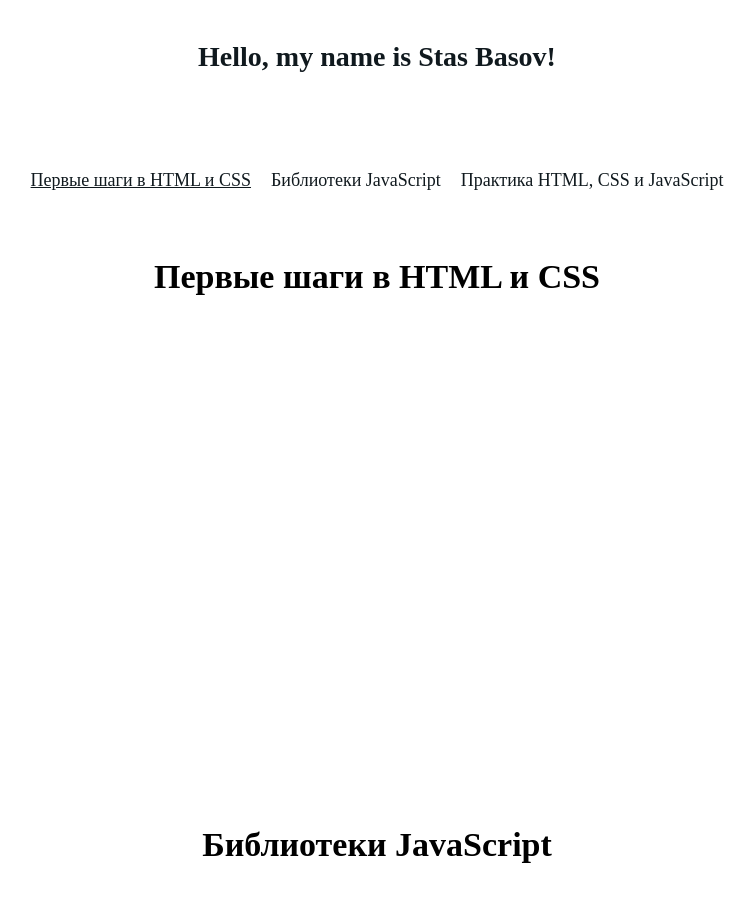
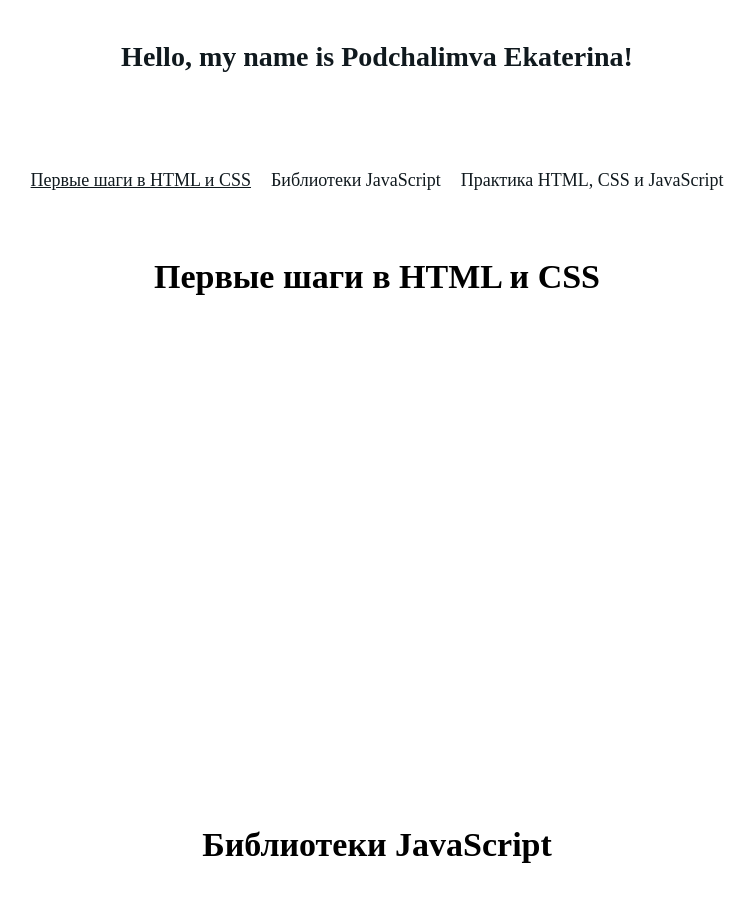
Before and after one commit to EkaterinaPodchalimova/project, a plain HTML site: page index.html in a window 1280 px wide. Shown: the top 901 px of the page, without its empty margins (271-1026 px from the left). Drawn offline with Linux system fonts and the light colour scheme.

Commit message:
Изменение имени

```diff
--- a/index.html
+++ b/index.html
@@ -6,13 +6,13 @@
   <link rel="stylesheet" href="style.css">
   <title>Портфолио</title>
   <meta name="viewport" content="width=device-width, initial-scale=1">
-  <meta name="description" content="портфолио Стас Басов на Яндекс Практикуме">
+  <meta name="description" content="портфолио Подчалимовой Екатерины на Яндекс Практикуме">
   <meta name="keywords" content="html, css, javascript">
-  <meta name="author" content="Стас Басов">
+  <meta name="author" content="Подчалимова Екатерина">
 </head>
 <body class="page">
   <header class="header centered-block">
-    <h1 class="centered-block"><a href="#" class="header__link" lang="en">Stas Basov</a></h1>
+    <h1 class="centered-block"><a href="#" class="header__link" lang="en">Podchalimva Ekaterina</a></h1>
   </header>
   <nav class="menu centered-block page__menu">
     <a href="#beginner" class="menu__link menu__link_active">Первые шаги в HTML и CSS</a>
```
